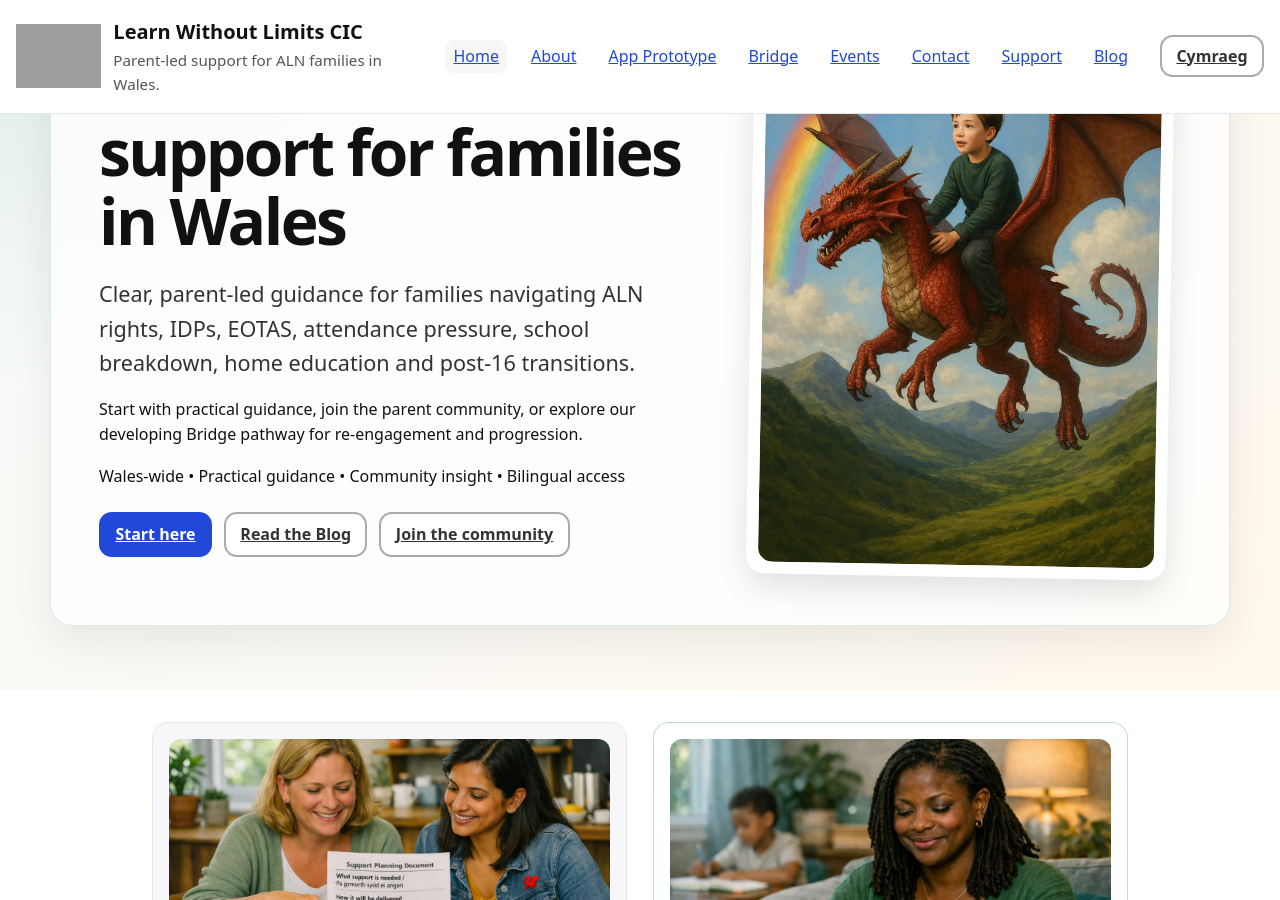
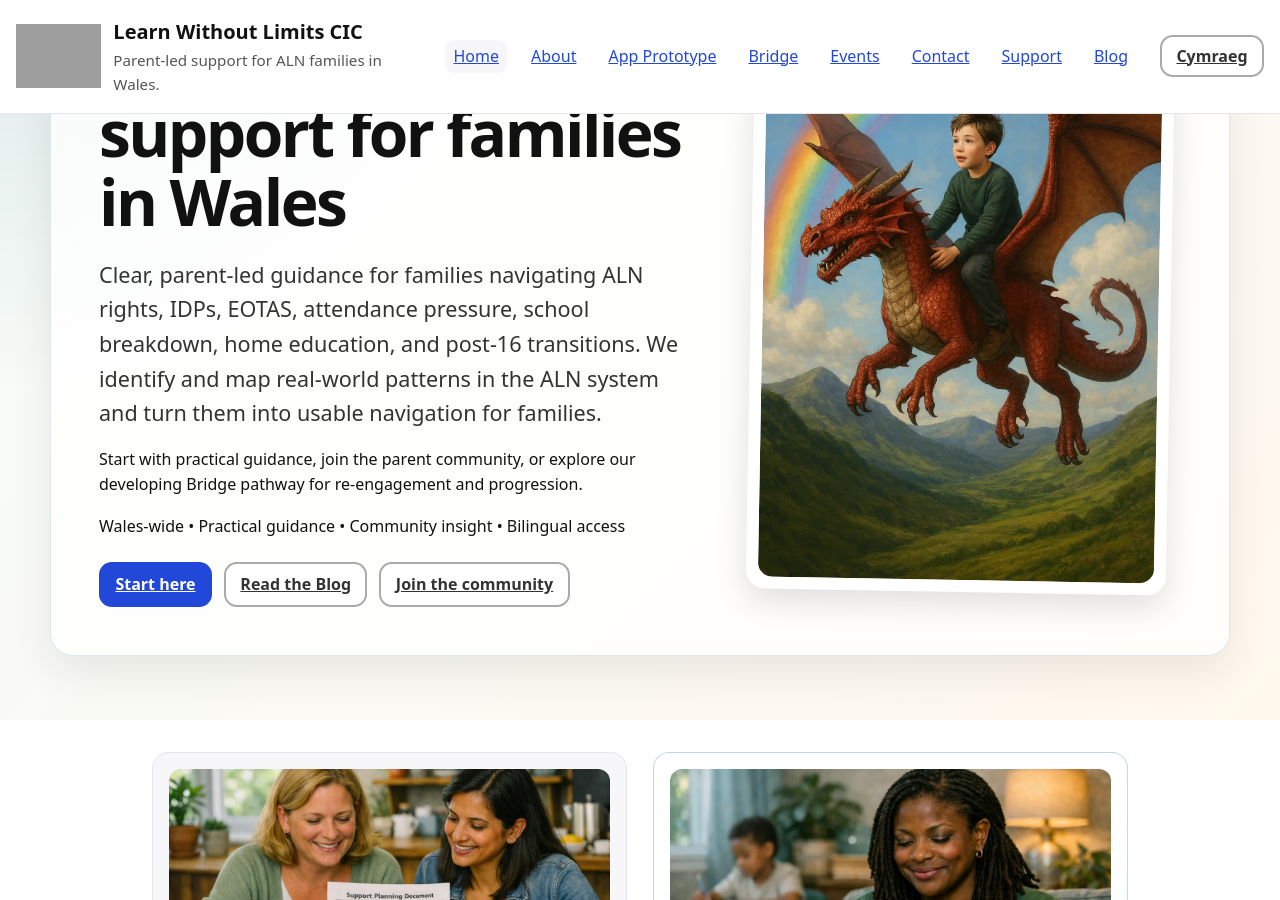
Before and after one commit to StephShobiye/learnwithoutlimitscic.github.io, a Jekyll site: the page index.en.html, which Jekyll copies as it is, in a window 1280 px wide and 900 px high, scrolled down 320 px. Built offline with Jekyll 4.4.1, drawn with Linux system fonts in a browser that asks for light colours; grey boxes are pictures that could not be loaded.

Commit message:
Update index.en.html
We identify and map real-world patterns in the ALN system and turn them into usable navigation for families.
            </p>

```diff
--- a/index.en.html
+++ b/index.en.html
@@ -495,7 +495,8 @@
             <h1 id="home-title">Practical ALN support for families in Wales</h1>
 
             <p class="lead">
-              Clear, parent-led guidance for families navigating ALN rights, IDPs, EOTAS, attendance pressure, school breakdown, home education and post-16 transitions.
+              Clear, parent-led guidance for families navigating ALN rights, IDPs, EOTAS, attendance pressure, school breakdown, home education, and post-16 transitions.
+              We identify and map real-world patterns in the ALN system and turn them into usable navigation for families.
             </p>
 
             <p class="small-note">
```
